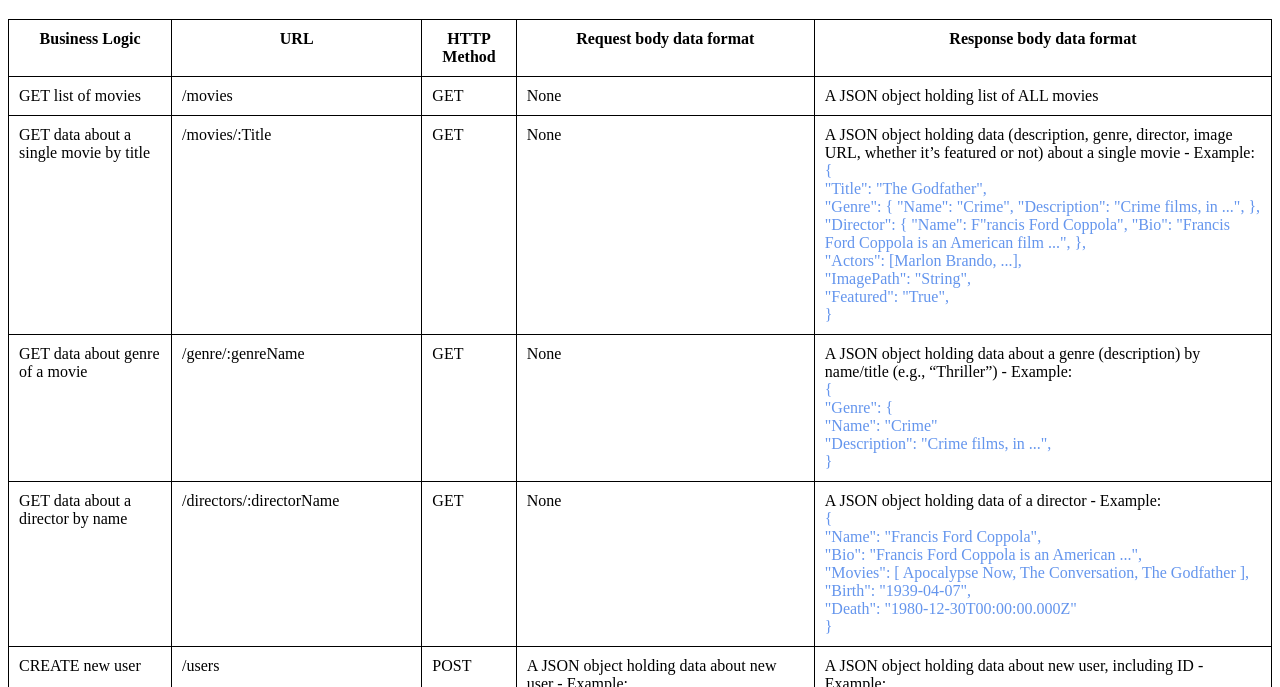
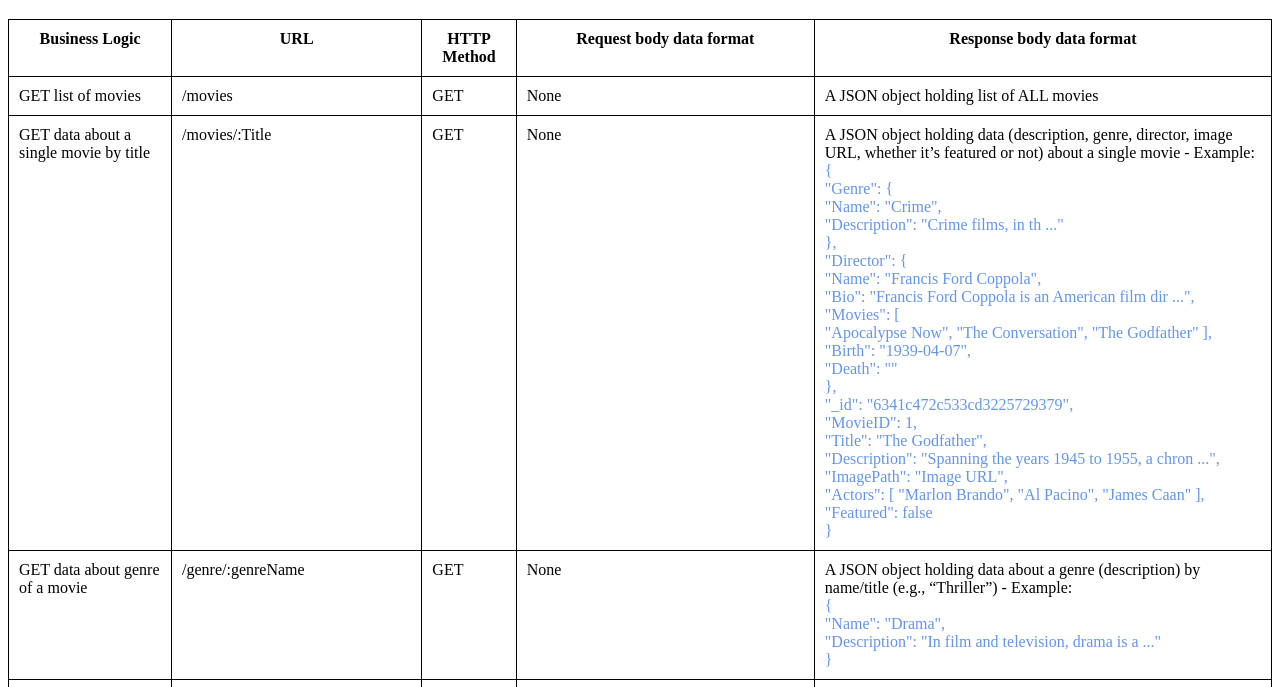
Before and after one commit to mihadereani/movie_api, a website: page public/documentation.html in a window 1280 px wide. Shown: the part 61-748 px from the top of the page. Drawn offline with Linux system fonts and the light colour scheme.

Commit message:
update documentation

```diff
--- a/public/documentation.html
+++ b/public/documentation.html
@@ -61,19 +61,34 @@
       <td>
         <p>A JSON object holding data (description, genre, director, image URL, whether it’s featured or not) about a
           single movie - Example:</p>
-        <p class="blue-text"> {<br>
+        <p class="blue-text">
+          {<br>
+          "Genre": {<br>
+          "Name": "Crime",<br>
+          "Description": "Crime films, in th ..."<br>
+          },<br>
+          "Director": {<br>
+          "Name": "Francis Ford Coppola",<br>
+          "Bio": "Francis Ford Coppola is an American film dir ...",<br>
+          "Movies": [<br>
+          "Apocalypse Now",
+          "The Conversation",
+          "The Godfather"
+          ],<br>
+          "Birth": "1939-04-07",<br>
+          "Death": ""<br>
+          },<br>
+          "_id": "6341c472c533cd3225729379",<br>
+          "MovieID": 1,<br>
           "Title": "The Godfather",<br>
-          "Genre": {
-          "Name": "Crime",
-          "Description": "Crime films, in ...",
-          },<br>
-          "Director": {
-          "Name": F"rancis Ford Coppola",
-          "Bio": "Francis Ford Coppola is an American film ...",
-          },<br>
-          "Actors": [Marlon Brando, ...],<br>
-          "ImagePath": "String",<br>
-          "Featured": "True",<br>
+          "Description": "Spanning the years 1945 to 1955, a chron ...",<br>
+          "ImagePath": "Image URL",<br>
+          "Actors": [
+          "Marlon Brando",
+          "Al Pacino",
+          "James Caan"
+          ],<br>
+          "Featured": false<br>
           }
         </p>
       </td>
@@ -86,10 +101,10 @@
       <td>None</td>
       <td>
         <p>A JSON object holding data about a genre (description) by name/title (e.g., “Thriller”) - Example:</p>
-        <p class="blue-text"> {<br>
-          "Genre": {<br>
-          "Name": "Crime"<br>
-          "Description": "Crime films, in ...",<br>
+        <p class="blue-text">
+          {<br>
+          "Name": "Drama",<br>
+          "Description": "In film and television, drama is a ..."<br>
           }
         </p>
       </td>
@@ -102,17 +117,18 @@
       <td>None</td>
       <td>
         <p>A JSON object holding data of a director - Example:</p>
-        <p class="blue-text"> {<br>
-          "Name": "Francis Ford Coppola",<br>
-          "Bio": "Francis Ford Coppola is an American ...",<br>
-          "Movies":
-          [
-          Apocalypse Now,
-          The Conversation,
-          The Godfather
+        <p class="blue-text">
+          {<br>
+          "Name": "Milos Forman",<br>
+          "Bio": "Milos Forman studied screen-writing at the Prague ...",<br>
+          "Movies": [
+          "Amadeus",
+          "The People vs. Larry Flynt",
+          "Hair",
+          "One Flew Over the Cuckoo's Nest"
           ],<br>
-          "Birth": "1939-04-07",<br>
-          "Death": "1980-12-30T00:00:00.000Z"<br>
+          "Birth": "1932-02-18",<br>
+          "Death": "2018-04-13"<br>
           }
         </p>
       </td>
@@ -129,8 +145,7 @@
           "Username": "Lojze Pretnar",<br>
           "Password": "fdhadhaer11ath",<br>
           "Email": "lojzepretnar@outlook.com",<br>
-          "Birthday": "1983-12-30",<br>
-          "FavoriteMovies": []<br>
+          "Birthday": "1983-12-30"<br>
           }
         </p>
       <td>
```
